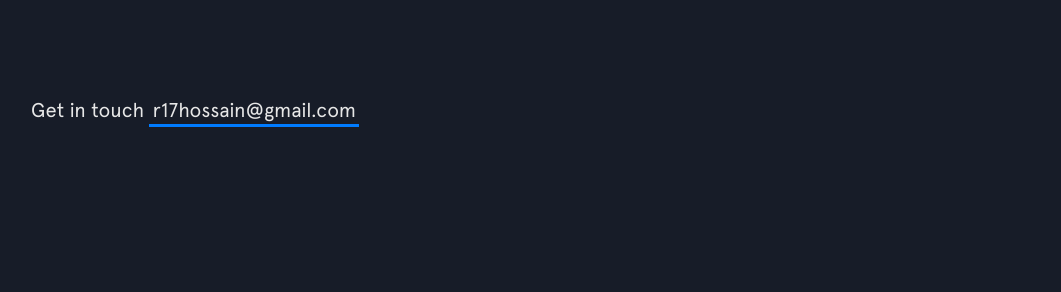
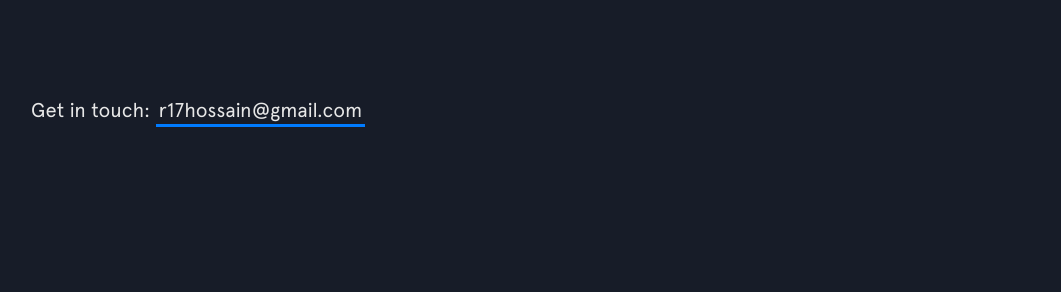
Before and after one commit to rh376/raiyanh717.github.io, a Jekyll site: the page built from index.html, in a window 1280 px wide and 900 px high, scrolled down 453 px. Shown: the part 162-454 px from the top of the window, without its empty margins (69-1130 px from the left). Built offline with Jekyll 4.4.1, drawn with Linux system fonts in a browser that asks for light colours; nearby versions of some CDN libraries.

```diff
--- a/_includes/intro.html
+++ b/_includes/intro.html
@@ -7,7 +7,7 @@
   </h2>
 
   <h3 class="intro__contact">
-    <span>Get in touch </span>
+    <span>Get in touch: </span>
     <span>
       <a href="mailto:r17hossain@gmail.com" target="_blank" class="highlight-link">r17hossain@gmail.com</a>
     </span>
```
